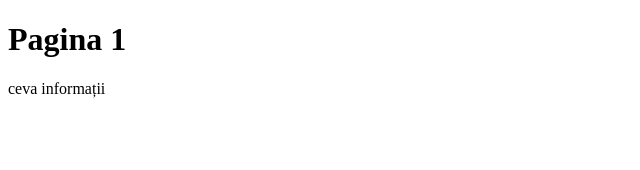
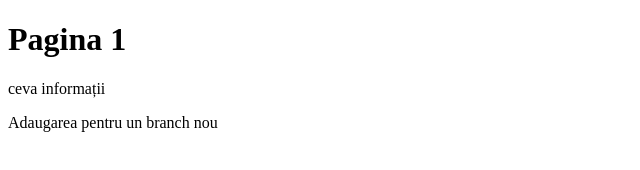
Before and after one commit to Cdooos/CibanuConstantin-AAW2112, a plain HTML site: page pagina1.html in a window 1280 px wide. Shown: the whole page, without its empty margins (0-640 px from the left). Drawn offline with Linux system fonts and the light colour scheme.

Commit message:
Am adaugat ceva nou pentru branch

```diff
--- a/pagina1.html
+++ b/pagina1.html
@@ -10,6 +10,7 @@
 <body>
     <h1>Pagina 1</h1>
     <p>ceva informații</p>
+    <p>Adaugarea pentru un branch nou</p>
 </body>
 
 </html>
```
Also changed, not shown: pagina2.html (+1 -0 lines).
